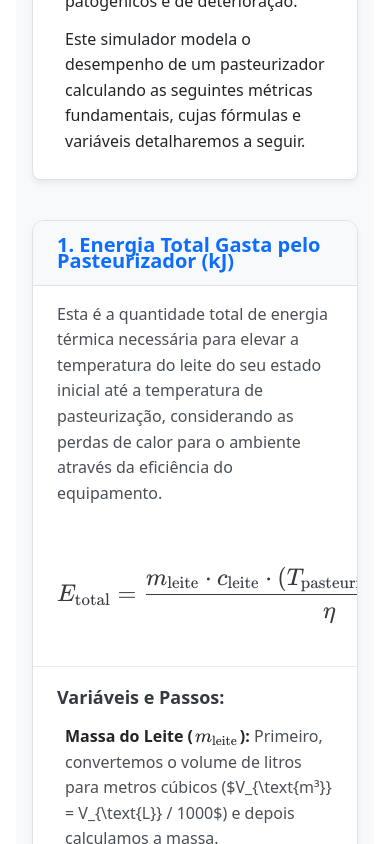
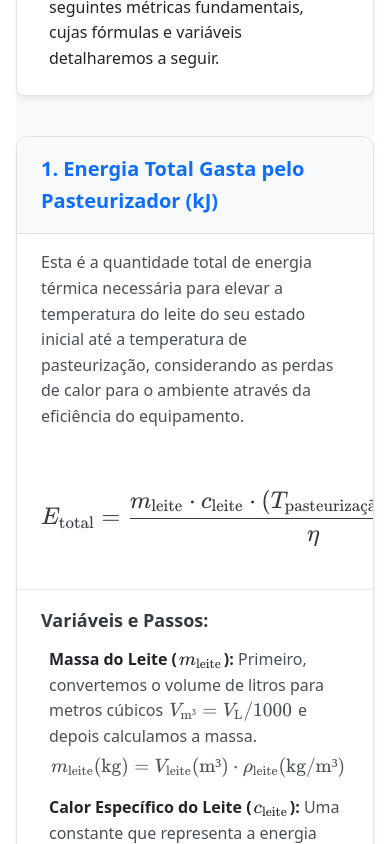
Before and after one commit to Caio2a7/pasteurizer-simulator, a Vue app: page /sobre in a window 390 px wide. Shown: the part 1000-1844 px from the top of the page. Built offline with nearby package versions, Linux system fonts and the light colour scheme.

Commit message:
fix: atualizado responsividade e corrigido formulas latex da página de sobre

```diff
--- a/src/components/Card.vue
+++ b/src/components/Card.vue
@@ -14,7 +14,7 @@ const onCalcButtonClick = () => {
 
 </script>
 <template>
-    <div class="mx-auto flex flex-col overflow-hidden rounded-2xl border border-gray-300 bg-white shadow-lg hover:shadow-2xl transition-shadow duration-300">
+    <div class="ms-4 flex flex-col overflow-hidden rounded-2xl border border-gray-300 bg-white shadow-lg hover:shadow-2xl transition-shadow duration-300">
         <div class="flex items-center gap-4 bg-gray-100/50 ps-4 p-2  border-b border-gray-300">
             <div class="grid place-items-center rounded-lg bg-blue-100 text-blue-600 ">
                 <svg xmlns="http://www.w3.org/2000/svg" width="1.5em" height="1.5em" viewBox="0 0 24 24" fill="none" stroke="currentColor" stroke-width="2" stroke-linecap="round" stroke-linejoin="round">
--- a/src/components/Header.vue
+++ b/src/components/Header.vue
@@ -61,19 +61,19 @@ function toggleMenu() {
 
     <div v-if="isMenuOpen" class="border-t border-white/10 bg-gray-900/95 lg:hidden" @click.self="isMenuOpen = false">
       <div class="space-y-1 px-2 pb-3 pt-2">
-        <a href="#" class="flex items-center gap-3 rounded-md px-3 py-2 text-base font-medium text-gray-300 hover:bg-white/10 hover:text-white">
+        <a href="/" class="flex items-center gap-3 rounded-md px-3 py-2 text-base font-medium text-gray-300 hover:bg-white/10 hover:text-white">
           <svg xmlns="http://www.w3.org/2000/svg" width="20" height="20" viewBox="0 0 24 24" fill="none" stroke="currentColor" stroke-width="2" stroke-linecap="round" stroke-linejoin="round"><path d="m3 9 9-7 9 7v11a2 2 0 0 1-2 2H5a2 2 0 0 1-2-2z"/><polyline points="9 22 9 12 15 12 15 22"/></svg>
           Início
         </a>
-        <a href="#" class="flex items-center gap-3 rounded-md px-3 py-2 text-base font-medium text-gray-300 hover:bg-white/10 hover:text-white">
+        <a href="/sobre" class="flex items-center gap-3 rounded-md px-3 py-2 text-base font-medium text-gray-300 hover:bg-white/10 hover:text-white">
           <svg xmlns="http://www.w3.org/2000/svg" width="20" height="20" viewBox="0 0 24 24" fill="none" stroke="currentColor" stroke-width="2" stroke-linecap="round" stroke-linejoin="round"><circle cx="12" cy="12" r="10"/><path d="M12 16v-4"/><path d="M12 8h.01"/></svg>
           Sobre
         </a>
-        <a href="#" class="flex items-center gap-3 rounded-md px-3 py-2 text-base font-medium text-gray-300 hover:bg-white/10 hover:text-white">
+        <a href="/tech" class="flex items-center gap-3 rounded-md px-3 py-2 text-base font-medium text-gray-300 hover:bg-white/10 hover:text-white">
           <svg xmlns="http://www.w3.org/2000/svg" width="20" height="20" viewBox="0 0 24 24" fill="none" stroke="currentColor" stroke-width="2" stroke-linecap="round" stroke-linejoin="round"><polyline points="16 18 22 12 16 6"/><polyline points="8 6 2 12 8 18"/></svg>
           Tecnologias
         </a>
-        <a href="#" class="flex items-center gap-3 rounded-md px-3 py-2 text-base font-medium text-gray-300 hover:bg-white/10 hover:text-white">
+        <a href="/faq" class="flex items-center gap-3 rounded-md px-3 py-2 text-base font-medium text-gray-300 hover:bg-white/10 hover:text-white">
           <svg xmlns="http://www.w3.org/2000/svg" width="20" height="20" viewBox="0 0 24 24" fill="none" stroke="currentColor" stroke-width="2" stroke-linecap="round" stroke-linejoin="round"><path d="M9.09 9a3 3 0 0 1 5.83 1c0 2-3 3-3 3"/><path d="M12 17h.01"/></svg>
           FAQ
         </a>
--- a/src/style.css
+++ b/src/style.css
@@ -41,12 +41,10 @@ h1 {
 
 h2 {
   font-size: 1.6em;
-  line-height: 0.8;
 }
 
 h3{
   font-size: 1em;
-  line-height: 0.8;
 }
 
 .disabled-input{
--- a/src/views/About.vue
+++ b/src/views/About.vue
@@ -28,7 +28,7 @@ onMounted(() => {
 
 <template>
   <div class="about-page">
-    <div class="container">
+    <div class="container px-0">
 
       <header class="main-header">
         <h1>O Coração do Pasteurizador: Uma Análise Detalhada</h1>
@@ -60,8 +60,24 @@ onMounted(() => {
           <div class="variables-section">
             <h4 class="variables-title">Variáveis e Passos:</h4>
             <ul class="variable-list">
-              <li><strong>Massa do Leite (<span class="formula-inline">m_{\text{leite}}</span>):</strong> Primeiro, convertemos o volume de litros para metros cúbicos ($V_{\text{m³}} = V_{\text{L}} / 1000$) e depois calculamos a massa. <br><span class="formula-inline">m_{\text{leite}} (\text{kg}) = V_{\text{leite}} (\text{m³}) \cdot \rho_{\text{leite}} (\text{kg/m³})</span></li>
-              <li><strong>Calor Específico do Leite (<span class="formula-inline">c_{\text{leite}}</span>):</strong> Uma constante que representa a energia necessária para aquecer 1 kg de leite em 1°C. (Valor típico: ~3.93 kJ/kg°C).</li>
+              <li>
+                <strong>Massa do Leite
+                  (<span class="formula-inline">m_{\text{leite}}</span>):
+                </strong>
+                 Primeiro, convertemos o volume de litros para metros cúbicos
+
+                  <span class="formula-inline">V_{\text{m³}} = V_{\text{L}} / {\text{1000}} </span>
+
+                 e depois calculamos a massa.
+                 <br><span class="formula-inline">
+                  m_{\text{leite}} (\text{kg}) = V_{\text{leite}} (\text{m³}) \cdot \rho_{\text{leite}} (\text{kg/m³})
+                </span>
+              </li>
+              <li><strong>Calor Específico do Leite (<span class="formula-inline">
+                  c_{\text{leite}}</span>):
+                </strong>
+                Uma constante que representa a energia necessária para aquecer 1 kg de leite em 1°C. (Valor típico: ~3.93 kJ/kg°C).
+              </li>
               <li><strong>Variação de Temperatura (<span class="formula-inline">\Delta T</span>):</strong> A diferença entre a temperatura final (pasteurização) e a inicial. <br><span class="formula-inline">\Delta T = T_{\text{pasteurização}} - T_{\text{entrada}}</span></li>
               <li><strong>Eficiência (<span class="formula-inline">\eta</span>):</strong> A eficiência do pasteurizador, expressa em forma decimal (ex: 90% = 0.90). Representa a fração da energia que é efetivamente usada para aquecer o leite.</li>
             </ul>
@@ -154,7 +170,6 @@ onMounted(() => {
 .container {
   max-width: 1024px;
   margin: 0 auto;
-  padding: 3rem 1rem;
 }
 
 .main-header {
```
